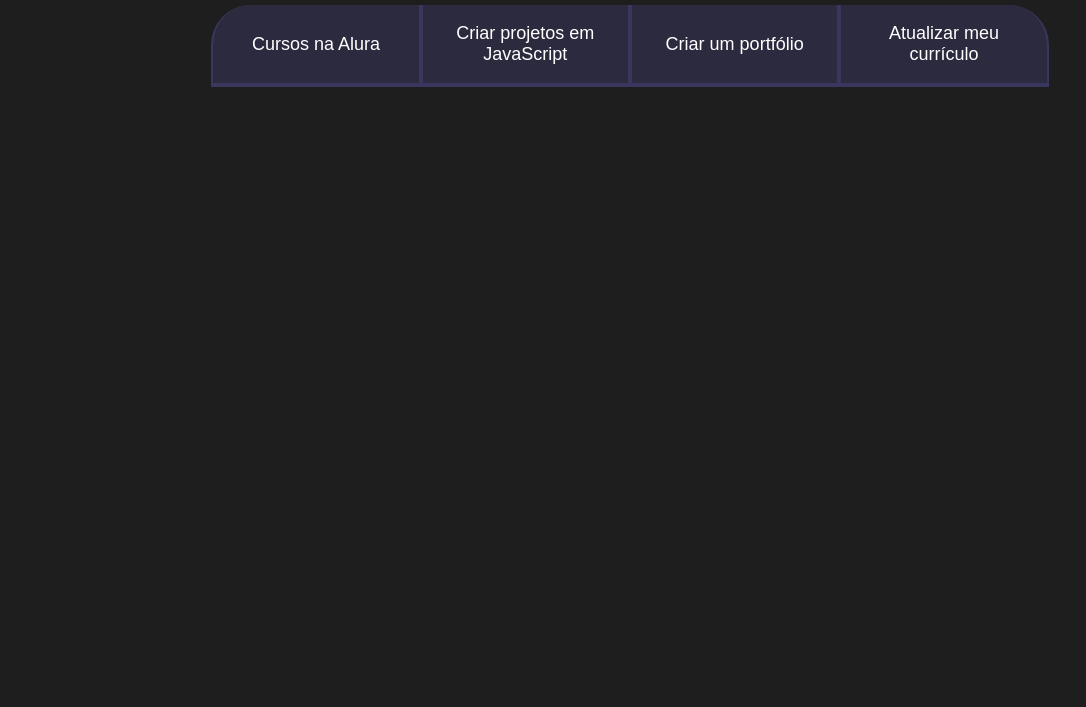
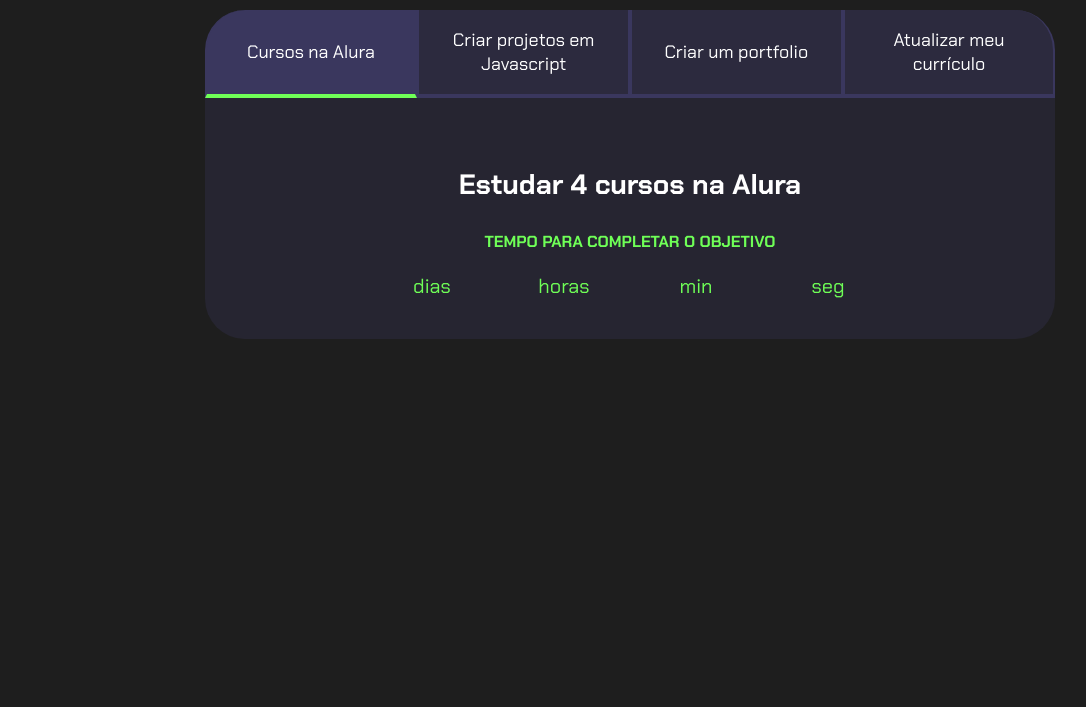
Before and after one commit to arofias/Projeto-de-vida, a plain HTML site: page index.html in a window 1280 px wide. Shown: the part 93-800 px from the top of the page, without its empty margins (10-1096 px from the left). Drawn offline with Linux system fonts and the light colour scheme.

Commit message:
Add files via upload

```diff
--- a/index.html
+++ b/index.html
@@ -1,5 +1,6 @@
 <!DOCTYPE html>
 <html lang="pt-br">
+
 <head>
     <meta charset="UTF-8">
     <meta name="viewport" content="width=device-width, initial-scale=1.0">
@@ -9,13 +10,107 @@
 
 <body>
     <section class="conteudo-principal">
-        <h2 class="titulo-principal">Meus Objetivos do ano<span>_</span></h2>
+        <h2 class="titulo-principal">Meus objetivos do ano<span>_</span></h2>
+        <div class="conteudo">
             <div class="botoes">
-          <button class="botao">Cursos na Alura</button>
-          <button class="botao">Criar projetos em JavaScript</button>
-          <button class="botao">Criar um portfólio</button>
+                <button class="botao ativo">Cursos na Alura</button>
+                <button class="botao">Criar projetos em Javascript</button>
+                <button class="botao">Criar um portfolio</button>
                 <button class="botao">Atualizar meu currículo</button>
             </div>
+            <div class="abas-textos">
+                <div class="aba-conteudo ativo">
+                    <h3 class="aba-conteudo-titulo-principal">Estudar 4 cursos na Alura</h3>
+                    <h4 class="aba-conteudo-titulo-secundario">Tempo para completar o objetivo</h4>
+                    <div class="contador">
+                        <div class="contador-digito">
+                            <p class="contador-digito-numero" id="dias0"></p>
+                            <p class="contador-digito-texto">dias</p>
+                        </div>
+                        <div class="contador-digito">
+                            <p class="contador-digito-numero" id="horas0"></p>
+                            <p class="contador-digito-texto">horas</p>
+                        </div>
+                        <div class="contador-digito">
+                            <p class="contador-digito-numero" id="min0"></p>
+                            <p class="contador-digito-texto">min</p>
+                        </div>
+                        <div class="contador-digito">
+                            <p class="contador-digito-numero" id="seg0"></p>
+                            <p class="contador-digito-texto">seg</p>
+                        </div>
+                    </div>
+                </div>
+                <div class="aba-conteudo">
+                    <h3 class="aba-conteudo-titulo-principal">Criar 5 projetos em Javascript</h3>
+                    <h4 class="aba-conteudo-titulo-secundario">Tempo para completar o objetivo</h4>
+                    <div class="contador">
+                        <div class="contador-digito">
+                            <p class="contador-digito-numero" id="dias1"></p>
+                            <p class="contador-digito-texto">dias</p>
+                        </div>
+                        <div class="contador-digito">
+                            <p class="contador-digito-numero" id="horas1"></p>
+                            <p class="contador-digito-texto">horas</p>
+                        </div>
+                        <div class="contador-digito">
+                            <p class="contador-digito-numero" id="min1"></p>
+                            <p class="contador-digito-texto">min</p>
+                        </div>
+                        <div class="contador-digito">
+                            <p class="contador-digito-numero" id="seg1"></p>
+                            <p class="contador-digito-texto">seg</p>
+                        </div>
+                    </div>
+                </div>
+                <div class="aba-conteudo">
+                    <h3 class="aba-conteudo-titulo-principal">Criar um portfolio com os meus 3 melhores projetos</h3>
+                    <h4 class="aba-conteudo-titulo-secundario">Tempo para completar o objetivo</h4>
+                    <div class="contador">
+                        <div class="contador-digito">
+                            <p class="contador-digito-numero" id="dias2"></p>
+                            <p class="contador-digito-texto">dias</p>
+                        </div>
+                        <div class="contador-digito">
+                            <p class="contador-digito-numero" id="horas2"></p>
+                            <p class="contador-digito-texto">horas</p>
+                        </div>
+                        <div class="contador-digito">
+                            <p class="contador-digito-numero" id="min2"></p>
+                            <p class="contador-digito-texto">min</p>
+                        </div>
+                        <div class="contador-digito">
+                            <p class="contador-digito-numero" id="seg2"></p>
+                            <p class="contador-digito-texto">seg</p>
+                        </div>
+                    </div>
+                </div>
+                <div class="aba-conteudo">
+                    <h3 class="aba-conteudo-titulo-principal">Atualizar meu curriculo com os certificados da Alura</h3>
+                    <h4 class="aba-conteudo-titulo-secundario">Tempo para completar o objetivo</h4>
+                    <div class="contador">
+                        <div class="contador-digito">
+                            <p class="contador-digito-numero" id="dias3"></p>
+                            <p class="contador-digito-texto">dias</p>
+                        </div>
+                        <div class="contador-digito">
+                            <p class="contador-digito-numero" id="horas3"></p>
+                            <p class="contador-digito-texto">horas</p>
+                        </div>
+                        <div class="contador-digito">
+                            <p class="contador-digito-numero" id="min3"></p>
+                            <p class="contador-digito-texto">min</p>
+                        </div>
+                        <div class="contador-digito">
+                            <p class="contador-digito-numero" id="seg3"></p>
+                            <p class="contador-digito-texto">seg</p>
+                        </div>
+                    </div>
+                </div>
+            </div>
+        </div>
     </section>
+    <script src="main.js"></script>
 </body>
+
 </html>
--- a/style.css
+++ b/style.css
@@ -1,6 +1,6 @@
-@import url('https://fonts.googleapis.com/css2?family-Chakra+Petch:w ght@400:700&display=swap');
+@import url('https://fonts.googleapis.com/css2?family=Chakra+Petch:wght@400;700&display=swap');
 
-:root{
+:root {
     --cor-de-fundo: #1E1E1E;
     --verde: #6FFF57;
     --branco: #FFFFFF;
@@ -13,9 +13,10 @@ body {
     background-color: var(--cor-de-fundo);
     color: var(--branco);
     font-family: 'Chakra Petch', sans-serif;
-  }
+}
 
-  .conteudo-principal {
+
+.conteudo-principal {
     display: flex;
     flex-direction: column;
     justify-content: center;
@@ -35,19 +36,9 @@ body {
     color: var(--verde);
 }
 
-.botao{
-    font-family: "Crakra Petch", sans-serif;
-    background-color: var(--botao-inativo);
-    color: var(--branco);
-    display: flex;
-    justify-content: center;
-    padding: 1em;
-    font-size: 18px;
-    align-items: center;
-}
 
 .botao {
-    font-family: "Crakra Petch", sans-serif;
+    font-family: 'Chakra Petch', sans-serif;
     background-color: var(--botao-inativo);
     color: var(--branco);
     display: flex;
@@ -62,8 +53,64 @@ body {
     border-top: none;
 }
 
+.botao:first-child {
+    border-radius: 40px 40px 0 0;
+}
+
 .botoes {
     display: block;
+}
+
+.botao.ativo{
+    background-color: var(--botao-ativo);
+    border-bottom: 4px solid var(--verde);
+}
+
+.abas-textos{
+    background-color: var(--texto-fundo);
+    padding: 40px;
+    border-radius: 0 0 40px 40px;
+}
+.aba-conteudo.ativo{
+    display:block;
+}
+
+.aba-conteudo{
+    display: none;
+}
+
+.aba-conteudo-titulo-principal{
+    font-size: 28px;
+    text-align: center;
+}
+.aba-conteudo-titulo-secundario{
+    text-align: center;
+    color: var(--verde);
+    text-transform: uppercase;
+}
+
+.contador{
+    display:flex;
+    justify-content: center;
+    flex-wrap: wrap;
+}
+.contador-digito{
+    padding: 0 16px;
+    text-align: center;
+    min-width: 100px;
+}
+
+.contador-digito-numero{
+    font-size: 80px;
+    margin: 0;
+
+}
+
+.contador-digito-texto{
+    color: var(--verde);
+    font-size: 20px;
+    margin: 0;
+
 }
 
 @media screen and (min-width: 768px) {
```
Lines whose indentation alone changed are shown as unchanged.
